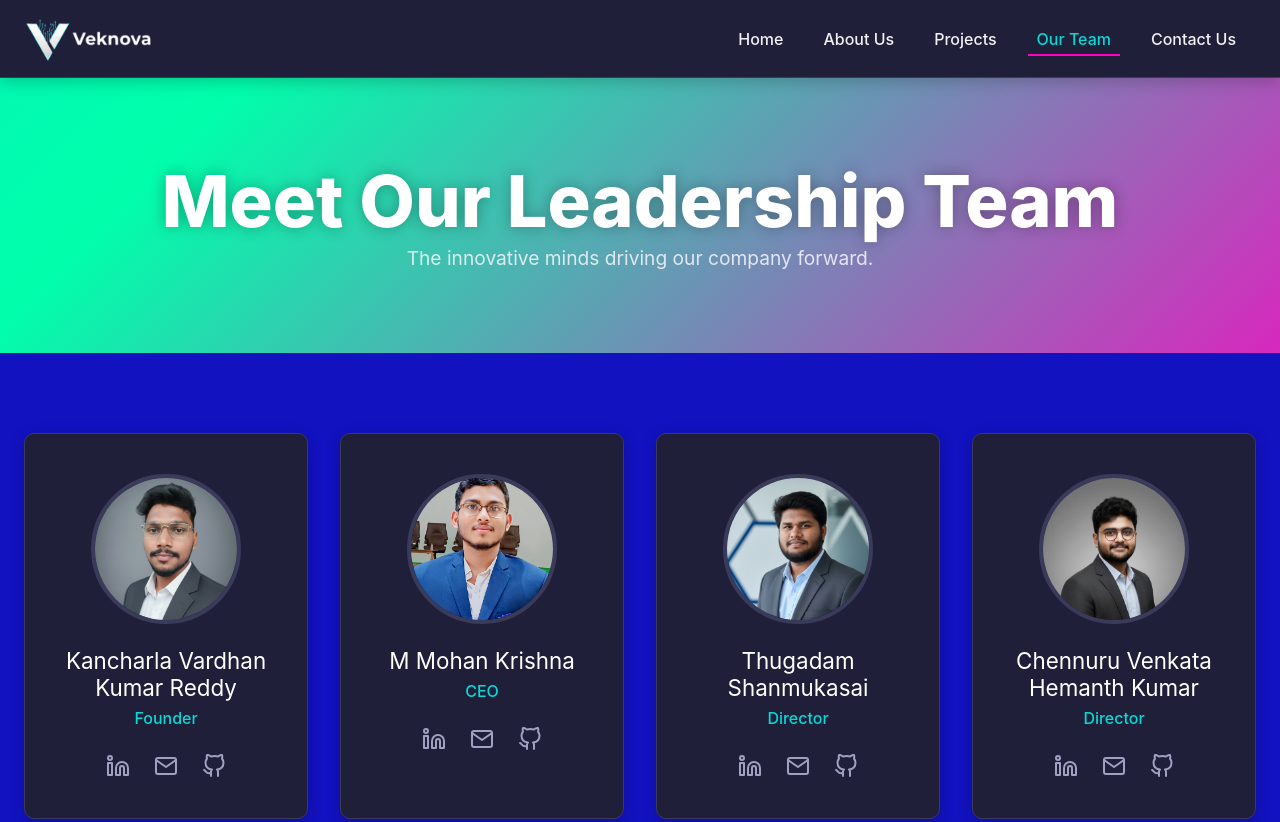
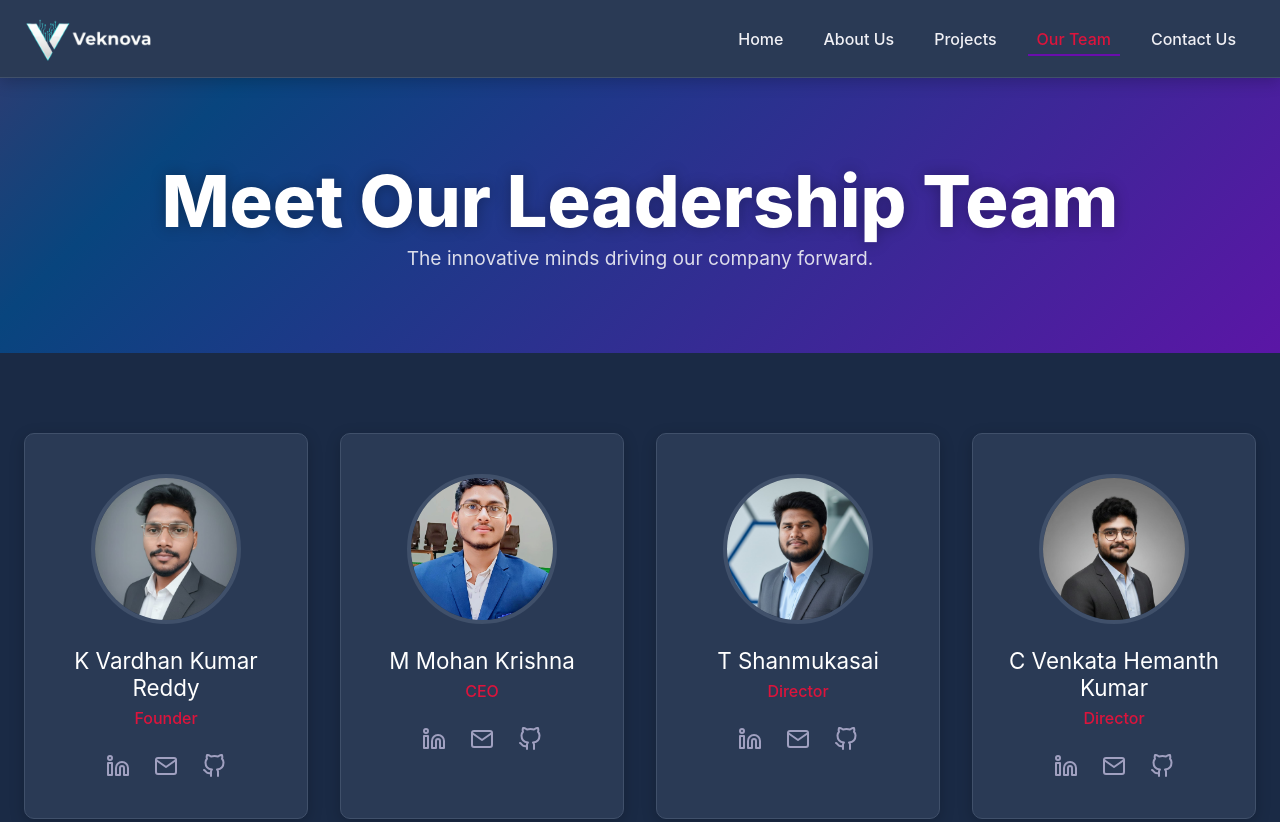
Before and after one commit to Shanmuka986/Veknovaweb, a plain HTML site: page ourteam.html in a window 1280 px wide. Shown: the top 822 px of the page. Drawn offline with nearby package versions, Linux system fonts and the light colour scheme.

Commit message:
color changes

```diff
--- a/css/Projects.css
+++ b/css/Projects.css
@@ -11,17 +11,18 @@
 
 /* 1. Globals & Variables */
 :root {
-    --primary-color: #08d9d6;     /* Bright Teal */
-    --accent-color: #00ffab;      /* Cyber Green */
-    --accent-color-2: #ff00c1;    /* Cyber Magenta */
+    /* NEW: "Solar Flare" Palette */
+    --primary-color: #FEEA00;      /* Cyber Yellow */
+    --accent-color: #FF3131;        /* Fiery Red */
+    --accent-color-2: #7DF9FF;      /* Ice Blue */
 
-    /* Dark Theme Palette */
-    --bg-dark-primary: #1212c1;   /* Main background (very dark blue/purple) */
-    --bg-dark-secondary: #1f1f3a; /* Card background (lighter dark) */
+    /* KEEPING: "Deep Ocean" Palette (Deep Blue) */
+    --bg-dark-primary: #1A2A45;    /* Main background (Deep Space Blue) */
+    --bg-dark-secondary: #2A3A55;  /* Card background (Lighter Blue) */
     --text-headings: #ffffff;
     --text-primary: #f0f0f5;      /* Main light text */
     --text-secondary: #a0a0c0;     /* Lighter text for paragraphs */
-    --border-color: #3a3a5a;
+    --border-color: #40506A;      /* Muted Blue Border */
 
     --shadow-light: 0 4px 15px rgba(0, 0, 0, 0.2);
     --shadow-medium: 0 8px 25px rgba(0, 0, 0, 0.3);
@@ -88,15 +89,15 @@ img { max-width: 100%; display: block; }
 
 /* Breathing Glow Animation */
 @keyframes breathingGlow {
-    0% { box-shadow: 0 4px 15px rgba(0, 255, 171, 0.4); }
-    50% { box-shadow: 0 7px 30px rgba(0, 255, 171, 0.7); }
-    100% { box-shadow: 0 4px 15px rgba(0, 255, 171, 0.4); }
+    0% { box-shadow: 0 4px 15px rgba(255, 49, 49, 0.4); } /* Updated to --accent-color (Red) */
+    50% { box-shadow: 0 7px 30px rgba(255, 49, 49, 0.7); }
+    100% { box-shadow: 0 4px 15px rgba(255, 49, 49, 0.4); }
 }
 
 @keyframes breathingGlowSecondary {
-    0% { box-shadow: 0 4px 15px rgba(8, 217, 214, 0.4); }
-    50% { box-shadow: 0 7px 30px rgba(8, 217, 214, 0.7); }
-    100% { box-shadow: 0 4px 15px rgba(8, 217, 214, 0.4); }
+    0% { box-shadow: 0 4px 15px rgba(254, 234, 0, 0.4); } /* Updated to --primary-color (Yellow) */
+    50% { box-shadow: 0 7px 30px rgba(254, 234, 0, 0.7); }
+    100% { box-shadow: 0 4px 15px rgba(254, 234, 0, 0.4); }
 }
 
 /* 3. Layout & Container */
@@ -169,7 +170,7 @@ img { max-width: 100%; display: block; }
     margin: auto;
     width: 80%;
     height: 2px;
-    background-color: var(--accent-color-2); /* Use magenta */
+    background-color: var(--accent-color-2); /* Use Ice Blue */
     transition: transform 0.3s ease;
     transform: scaleX(0); /* Animate from center */
     transform-origin: center;
@@ -250,19 +251,56 @@ img { max-width: 100%; display: block; }
     padding: 2.5rem;
     text-align: center;
     box-shadow: var(--shadow-light);
-    transition: transform 0.3s ease, box-shadow 0.3s ease, border-color 0.3s ease;
+    transition: transform 0.4s ease, box-shadow 0.4s ease, border-color 0.4s ease;
     height: 100%; /* Make cards in a row equal height */
+    overflow: hidden; /* Important for the image zoom effect */
+    position: relative; /* For pseudo-elements if needed */
 }
 
 .feature-card:hover {
-    transform: translateY(-5px); /* Lift up */
+    transform: translateY(-10px) scale(1.02); /* Lift up and slightly enlarge */
     border-color: var(--primary-color);
-    box-shadow: 0 0 25px rgba(8, 217, 214, 0.5); /* Glowing hover */
+    box-shadow: 0 10px 40px rgba(254, 234, 0, 0.5); /* Glowing hover (Yellow) */
 }
 
 .feature-card h3 {
     color: var(--accent-color);
     margin-bottom: 1rem;
+    transition: color 0.3s ease;
+}
+
+.feature-card:hover h3 {
+    color: var(--primary-color); /* Change heading color on hover */
+}
+
+/* NEW: Styles for project images */
+.feature-card a:first-child { /* Target the link wrapping the image */
+    display: block;
+    margin-bottom: 1.5rem;
+    border-radius: var(--border-radius);
+    overflow: hidden; /* To clip the image corners */
+    box-shadow: var(--shadow-light);
+    transition: box-shadow 0.3s ease, border-color 0.3s ease;
+    border: 2px solid transparent; /* Start with a transparent border */
+}
+
+.feature-card:hover a:first-child {
+    border-color: var(--accent-color);
+    box-shadow: 0 0 25px rgba(255, 49, 49, 0.5); /* Glow with accent color (Red) */
+}
+
+.project-img {
+    width: 100%;
+    height: auto;
+    aspect-ratio: 16 / 9;
+    object-fit: cover;
+    transition: transform 0.4s cubic-bezier(0.25, 0.46, 0.45, 0.94), filter 0.4s ease;
+    filter: saturate(1); /* Normal saturation */
+}
+
+.feature-card:hover .project-img {
+    transform: scale(1.1); /* Zoom in more on hover */
+    filter: saturate(1.5); /* Make colors pop on hover */
 }
 
 /* NEW: Styles for the list inside the tailoring project card */
@@ -286,7 +324,7 @@ img { max-width: 100%; display: block; }
     position: absolute;
     left: 0;
     top: 0;
-    color: var(--accent-color); /* Cyber Green */
+    color: var(--accent-color); /* Fiery Red */
     font-weight: 700;
 }
 
@@ -329,7 +367,7 @@ img { max-width: 100%; display: block; }
 .btn-primary:hover {
     transform: translateY(-3px) scale(1.05);
     animation-play-state: paused;
-    box-shadow: 0 7px 30px rgba(0, 255, 171, 0.7);
+    box-shadow: 0 7px 30px rgba(255, 49, 49, 0.7); /* Red Glow */
 }
 
 .btn-secondary {
@@ -340,7 +378,7 @@ img { max-width: 100%; display: block; }
 .btn-secondary:hover {
     transform: translateY(-3px) scale(1.05);
     animation-play-state: paused;
-    box-shadow: 0 7px 30px rgba(8, 217, 214, 0.7);
+    box-shadow: 0 7px 30px rgba(254, 234, 0, 0.7); /* Yellow Glow */
 }
 
 /* Outline button (if needed on this page) */
@@ -352,7 +390,7 @@ img { max-width: 100%; display: block; }
 .btn-outline:hover {
     background: var(--primary-color);
     color: #000; /* Black text on hover */
-    box-shadow: 0 0 20px rgba(8, 217, 214, 0.7);
+    box-shadow: 0 0 20px rgba(254, 234, 0, 0.7); /* Yellow Glow */
     transform: translateY(-3px);
 }
 
--- a/css/about.css
+++ b/css/about.css
@@ -11,17 +11,18 @@
 
 /* 1. Globals & Variables */
 :root {
-    --primary-color: #08d9d6;     /* Bright Teal */
-    --accent-color: #00ffab;      /* Cyber Green */
-    --accent-color-2: #ff00c1;    /* Cyber Magenta */
+    /* NEW: "Galactic Aurora" Palette for animations */
+    --primary-color: #BF00FF;      /* Electric Purple */
+    --accent-color: #00FFC0;        /* Cosmic Green */
+    --accent-color-2: #FFD700;      /* Celestial Gold */
 
-    /* Dark Theme Palette */
-    --bg-dark-primary: #1212c1;   /* Main background (very dark blue/purple) */
-    --bg-dark-secondary: #1f1f3a; /* Card background (lighter dark) */
+    /* NEW: "Twilight Abyss" Background Theme */
+    --bg-dark-primary: #0A0A1F;    /* Main background (very dark blue) */
+    --bg-dark-secondary: #1F1F35;  /* Card background (slightly lighter dark blue) */
     --text-headings: #ffffff;
     --text-primary: #f0f0f5;      /* Main light text */
     --text-secondary: #a0a0c0;     /* Lighter text for paragraphs */
-    --border-color: #3a3a5a;
+    --border-color: #303050;      /* Muted dark blue border */
 
     --shadow-light: 0 4px 15px rgba(0, 0, 0, 0.2);
     --shadow-medium: 0 8px 25px rgba(0, 0, 0, 0.3);
@@ -155,7 +156,7 @@ img { max-width: 100%; display: block; }
     margin: auto;
     width: 80%;
     height: 2px;
-    background-color: var(--accent-color-2); /* Use magenta */
+    background-color: var(--accent-color-2); /* Use Celestial Gold */
     transition: transform 0.3s ease;
     transform: scaleX(0); /* Animate from center */
     transform-origin: center;
@@ -235,20 +236,36 @@ img { max-width: 100%; display: block; }
     border-radius: var(--border-radius);
     padding: 2.5rem;
     box-shadow: var(--shadow-light);
-    transition: transform 0.3s ease, box-shadow 0.3s ease, border-color 0.3s ease;
+    transition: transform 0.4s ease, box-shadow 0.4s ease, border-color 0.4s ease, background-color 0.4s ease; /* Added background-color for transition */
 }
 
 .about-card:hover {
-    transform: translateY(-5px); /* Lift up */
-    border-color: var(--primary-color);
-    box-shadow: 0 0 25px rgba(8, 217, 214, 0.5); /* Glowing hover */
+    transform: translateY(-8px) scale(1.02); /* NEW: Lift up and slightly enlarge */
+    border-color: var(--primary-color); /* Electric Purple border */
+    box-shadow: 0 0 30px rgba(191, 0, 255, 0.7), inset 0 0 15px rgba(191, 0, 255, 0.3); /* NEW: Glowing hover with inner shadow */
+    background-color: rgba(31, 31, 53, 0.9); /* Slightly lighter background on hover */
 }
 
 .about-card h2 {
-    color: var(--accent-color);
+    color: var(--accent-color); /* Cosmic Green */
     margin-bottom: 1rem;
     font-size: 2rem;
+    transition: color 0.3s ease; /* Added transition */
 }
+
+/* NEW: Added hover state for heading */
+.about-card:hover h2 {
+    color: var(--primary-color); /* Electric Purple on hover */
+}
+
+/* NEW: Added hover state for paragraph text */
+.about-card p {
+    transition: color 0.3s ease;
+}
+.about-card:hover p {
+    color: var(--text-primary); /* Slightly brighter text on hover */
+}
+
 
 /* 6. Footer (Shared) */
 .footer {
--- a/css/contact.css
+++ b/css/contact.css
@@ -11,20 +11,21 @@
 
 /* 1. Globals & Variables */
 :root {
-    --primary-color: #08d9d6;     /* Bright Teal */
-    --accent-color: #00ffab;      /* Cyber Green */
-    --accent-color-2: #ff00c1;    /* Cyber Magenta */
+    /* NEW: "Refined Glow" Palette for animations (professional, subtle) */
+    --primary-color: #4682B4;      /* Steel Blue */
+    --accent-color: #9EB3C2;        /* Cadet Gray */
+    --accent-color-2: #708090;      /* Slate Gray */
 
-    /* Dark Theme Palette */
-    --bg-dark-primary: #1212c1;   /* Main background (very dark blue/purple) */
-    --bg-dark-secondary: #1f1f3a; /* Card background (lighter dark) */
-    --text-headings: #ffffff;
-    --text-primary: #f0f0f5;      /* Main light text */
-    --text-secondary: #a0a0c0;     /* Lighter text for paragraphs */
-    --border-color: #3a3a5a;
+    /* KEEPING: "Deep Midnight" Background Theme */
+    --bg-dark-primary: #0A0A10;    /* Very deep blue-black for main background */
+    --bg-dark-secondary: #1C1C22;  /* Slightly lighter deep gray for card background */
+    --text-headings: #F0F0F0;      /* Soft white for headings */
+    --text-primary: #D0D0D0;      /* Main light text */
+    --text-secondary: #A0A0A0;     /* Muted light text for paragraphs */
+    --border-color: #383840;      /* Dark gray border */
 
-    --shadow-light: 0 4px 15px rgba(0, 0, 0, 0.2);
-    --shadow-medium: 0 8px 25px rgba(0, 0, 0, 0.3);
+    --shadow-light: 0 4px 15px rgba(0, 0, 0, 0.3);
+    --shadow-medium: 0 8px 25px rgba(0, 0, 0, 0.4);
 
     /* Updated font for a more modern feel */
     --font-family: 'Poppins', -apple-system, BlinkMacSystemFont, "Segoe UI", Roboto, "Helvetica Neue", Arial, sans-serif;
@@ -88,15 +89,15 @@ img { max-width: 100%; display: block; }
 
 /* Breathing Glow Animation */
 @keyframes breathingGlow {
-    0% { box-shadow: 0 4px 15px rgba(0, 255, 171, 0.4); }
-    50% { box-shadow: 0 7px 30px rgba(0, 255, 171, 0.7); }
-    100% { box-shadow: 0 4px 15px rgba(0, 255, 171, 0.4); }
+    0% { box-shadow: 0 4px 15px rgba(158, 179, 194, 0.4); } /* Cadet Gray */
+    50% { box-shadow: 0 7px 30px rgba(158, 179, 194, 0.7); }
+    100% { box-shadow: 0 4px 15px rgba(158, 179, 194, 0.4); }
 }
 
 @keyframes breathingGlowSecondary {
-    0% { box-shadow: 0 4px 15px rgba(8, 217, 214, 0.4); }
-    50% { box-shadow: 0 7px 30px rgba(8, 217, 214, 0.7); }
-    100% { box-shadow: 0 4px 15px rgba(8, 217, 214, 0.4); }
+    0% { box-shadow: 0 4px 15px rgba(70, 130, 180, 0.4); } /* Steel Blue */
+    50% { box-shadow: 0 7px 30px rgba(70, 130, 180, 0.7); }
+    100% { box-shadow: 0 4px 15px rgba(70, 130, 180, 0.4); }
 }
 
 /* 3. Layout & Container */
@@ -169,7 +170,7 @@ img { max-width: 100%; display: block; }
     margin: auto;
     width: 80%;
     height: 2px;
-    background-color: var(--accent-color-2); /* Use magenta */
+    background-color: var(--accent-color-2); /* Use Slate Gray */
     transition: transform 0.3s ease;
     transform: scaleX(0); /* Animate from center */
     transform-origin: center;
@@ -248,7 +249,7 @@ img { max-width: 100%; display: block; }
     border: 1px solid var(--border-color);
     border-radius: var(--border-radius);
     box-shadow: var(--shadow-light);
-    transition: transform 0.3s ease, box-shadow 0.3s ease, border-color 0.3s ease;
+    transition: transform 0.4s ease, box-shadow 0.4s ease, border-color 0.4s ease; /* Longer transition */
     display: flex;
     flex-direction: column;
     justify-content: space-between;
@@ -256,9 +257,9 @@ img { max-width: 100%; display: block; }
 }
 
 .contact-card:hover {
-    transform: translateY(-5px); /* Lift up */
-    border-color: var(--primary-color);
-    box-shadow: 0 0 25px rgba(8, 217, 214, 0.5); /* Glowing hover */
+    transform: translateY(-8px) rotateY(3deg); /* Lift up and subtle Y-axis rotation */
+    border-color: var(--accent-color); /* Cadet Gray border */
+    box-shadow: 0 0 30px rgba(158, 179, 194, 0.7); /* Glowing hover with Cadet Gray */
 }
 
 .contact-card-content {
@@ -274,14 +275,27 @@ img { max-width: 100%; display: block; }
 .contact-card-header svg {
     width: 28px;
     height: 28px;
-    stroke: var(--primary-color);
+    stroke: var(--primary-color); /* Steel Blue */
     margin-right: 0.75rem;
     flex-shrink: 0;
+    transition: transform 0.3s ease, stroke 0.3s ease; /* Added transitions for icon */
+}
+
+/* Icon hover animation */
+.contact-card:hover .contact-card-header svg {
+    transform: rotate(5deg) scale(1.1);
+    stroke: var(--accent-color-2); /* Slate Gray on hover */
 }
 
 .contact-card-header h3 {
-    color: var(--accent-color);
+    color: var(--accent-color); /* Cadet Gray */
     margin-bottom: 0; /* Remove margin from h3 inside header */
+    transition: color 0.3s ease; /* Added transition */
+}
+
+/* H3 hover animation */
+.contact-card:hover .contact-card-header h3 {
+    color: var(--primary-color); /* Steel Blue on hover */
 }
 
 .contact-card-content p {
@@ -293,6 +307,12 @@ img { max-width: 100%; display: block; }
     font-weight: 500;
     display: block;
     line-height: 1.5;
+    transition: color 0.3s ease; /* Added transition */
+}
+
+/* Span text hover effect */
+.contact-card:hover .contact-card-content span {
+    color: var(--text-headings); /* Make text brighter on hover */
 }
 
 .contact-card-action {
@@ -302,7 +322,7 @@ img { max-width: 100%; display: block; }
 
 /* 6. Footer (Shared) */
 .footer {
-    background: #0a0a14; /* Even darker for footer */
+    background: #0a0a14; /* Even darker for footer, slightly different from main bg */
     color: var(--text-secondary);
     text-align: center;
     padding: 3rem 0;
@@ -332,37 +352,41 @@ img { max-width: 100%; display: block; }
 
 .btn-primary {
     background-image: linear-gradient(45deg, var(--accent-color) 0%, var(--accent-color-2) 100%);
-    color: #000;
+    color: var(--bg-dark-primary); /* Dark text for contrast against light gradient */
     animation: breathingGlow 3s ease-in-out infinite;
+    box-shadow: var(--shadow-light); /* Ensure initial shadow */
 }
 .btn-primary:hover {
-    transform: translateY(-3px) scale(1.05);
+    transform: translateY(-5px) scale(1.08); /* More pronounced pop */
     animation-play-state: paused;
-    box-shadow: 0 7px 30px rgba(0, 255, 171, 0.7);
+    box-shadow: 0 10px 40px rgba(158, 179, 194, 0.9); /* Stronger glow on hover */
+    color: #000; /* Ensure text is dark on hover */
 }
 
 .btn-secondary {
     background: var(--primary-color);
-    color: #000;
+    color: #fff; /* White text for contrast */
     animation: breathingGlowSecondary 3s ease-in-out infinite;
+    box-shadow: var(--shadow-light); /* Ensure initial shadow */
 }
 .btn-secondary:hover {
-    transform: translateY(-3px) scale(1.05);
+    transform: translateY(-5px) scale(1.08); /* More pronounced pop */
     animation-play-state: paused;
-    box-shadow: 0 7px 30px rgba(8, 217, 214, 0.7);
+    box-shadow: 0 10px 40px rgba(70, 130, 180, 0.9); /* Stronger glow on hover */
+    color: #fff; /* Ensure text is white on hover */
 }
 
 /* New Outline Button */
 .btn-outline {
     background: transparent;
-    border-color: var(--primary-color);
-    color: var(--primary-color);
+    border-color: var(--primary-color); /* Steel Blue */
+    color: var(--primary-color); /* Steel Blue */
 }
 .btn-outline:hover {
-    background: var(--primary-color);
-    color: #000; /* Black text on hover */
-    box-shadow: 0 0 20px rgba(8, 217, 214, 0.7);
-    transform: translateY(-3px);
+    background: var(--primary-color); /* Steel Blue */
+    color: #fff; /* White text on hover for contrast */
+    box-shadow: 0 0 20px rgba(70, 130, 180, 0.7);
+    transform: translateY(-3px) scale(1.05); /* Slightly larger and lift */
 }
 
 .sr-only {
@@ -401,7 +425,9 @@ img { max-width: 100%; display: block; }
     }
 
     /* Make the contact grid 2 columns on desktop */
-    .contact-grid {
-        grid-template-columns: repeat(2, 1fr);
+    @media (min-width: 992px) {
+        .contact-grid {
+            grid-template-columns: repeat(2, 1fr);
+        }
     }
 }
--- a/css/ourteam.css
+++ b/css/ourteam.css
@@ -11,17 +11,18 @@
 
 /* 1. Globals & Variables */
 :root {
-    --primary-color: #08d9d6;     /* Bright Teal */
-    --accent-color: #00ffab;      /* Cyber Green */
-    --accent-color-2: #ff00c1;    /* Cyber Magenta */
+    /* NEW: "Deep Jewel" Palette for animations */
+    --primary-color: #DC143C;      /* Crimson Red */
+    --accent-color: #08457E;        /* Sapphire Blue */
+    --accent-color-2: #6A0DAD;      /* Amethyst Purple */
 
-    /* Dark Theme Palette */
-    --bg-dark-primary: #1212c1;   /* Main background (very dark blue/purple) */
-    --bg-dark-secondary: #1f1f3a; /* Card background (lighter dark) */
+    /* KEEPING: "Deep Ocean" Palette for background */
+    --bg-dark-primary: #1A2A45;    /* Main background (Deep Space Blue) */
+    --bg-dark-secondary: #2A3A55;  /* Card background (Lighter Blue) */
     --text-headings: #ffffff;
     --text-primary: #f0f0f5;      /* Main light text */
     --text-secondary: #a0a0c0;     /* Lighter text for paragraphs */
-    --border-color: #3a3a5a;
+    --border-color: #40506A;      /* Muted Blue Border */
 
     --shadow-light: 0 4px 15px rgba(0, 0, 0, 0.2);
     --shadow-medium: 0 8px 25px rgba(0, 0, 0, 0.3);
@@ -156,7 +157,7 @@ img { max-width: 100%; display: block; }
     margin: auto;
     width: 80%;
     height: 2px;
-    background-color: var(--accent-color-2); /* Use magenta */
+    background-color: var(--accent-color-2); /* Use Amethyst Purple */
     transition: transform 0.3s ease;
     transform: scaleX(0); /* Animate from center */
     transform-origin: center;
@@ -241,9 +242,9 @@ img { max-width: 100%; display: block; }
 }
 
 .team-member-card:hover {
-    transform: translateY(-5px); /* Lift up */
-    border-color: var(--accent-color-2); /* Magenta glow */
-    box-shadow: 0 0 25px rgba(255, 0, 193, 0.5); /* Glowing hover */
+    transform: translateY(-10px) rotate(2deg); /* Lift up and tilt */
+    border-color: var(--accent-color); /* Sapphire Blue border */
+    box-shadow: 0 0 25px rgba(8, 69, 126, 0.6); /* Glowing hover with Sapphire Blue */
 }
 
 .team-member-photo {
@@ -253,25 +254,42 @@ img { max-width: 100%; display: block; }
     object-fit: cover;
     margin: 0 auto 1.5rem auto;
     border: 4px solid var(--border-color);
-    transition: border-color 0.3s ease;
+    box-shadow: 0 0 0 rgba(0,0,0,0); /* Initial no shadow */
+    transition: border-color 0.3s ease, transform 0.3s ease, filter 0.3s ease, box-shadow 0.3s ease; /* Added box-shadow */
 }
 
 .team-member-card:hover .team-member-photo {
-    border-color: var(--accent-color-2); /* Match card glow */
+    border-color: var(--primary-color); /* Crimson Red border */
+    transform: scale(1.1); /* Slightly zoom in photo */
+    filter: brightness(1.1); /* Slightly brighten photo */
+    box-shadow: 0 0 20px rgba(220, 20, 60, 0.7); /* Glow effect on photo */
 }
 
 .team-member-name {
     color: var(--text-headings);
     font-size: 1.4rem;
     margin-bottom: 0.25rem;
+    transition: color 0.3s ease; /* Added transition */
+}
+
+/* Added hover state for name */
+.team-member-card:hover .team-member-name {
+    color: var(--primary-color);
 }
 
 .team-member-title {
-    color: var(--primary-color); /* Teal title */
+    color: var(--primary-color); /* Crimson Red title */
     font-size: 1rem;
     font-weight: 500;
     margin-bottom: 1.5rem;
+    transition: color 0.3s ease; /* Added transition */
 }
+
+/* Added hover state for title */
+.team-member-card:hover .team-member-title {
+    color: var(--accent-color-2); /* Amethyst Purple on hover */
+}
+
 
 .team-member-socials {
     display: flex;
@@ -285,14 +303,15 @@ img { max-width: 100%; display: block; }
 }
 
 .team-member-socials a:hover {
-    color: var(--accent-color); /* Green hover */
-    transform: scale(1.2);
+    color: var(--accent-color-2); /* Amethyst Purple hover */
+    transform: scale(1.4); /* Made icon pop more */
 }
 
 .team-member-socials svg {
     width: 24px;
     height: 24px;
     stroke: currentColor; /* Inherit color from the <a> tag */
+    transition: transform 0.3s ease;
 }
 
 
--- a/ourteam.html
+++ b/ourteam.html
@@ -49,7 +49,7 @@
                     <!-- Team Member 1 -->
                     <div class="team-member-card">
                         <img src="images/Vardhan.jpg" alt="Headshot of Vardhan Kumar Reddy" class="team-member-photo">
-                        <h3 class="team-member-name">Kancharla Vardhan Kumar Reddy</h3>
+                        <h3 class="team-member-name">K Vardhan Kumar Reddy</h3>
                         <p class="team-member-title">Founder</p>
                         <div class="team-member-socials">
                             <a href="https://www.linkedin.com/in/vardhan-kumar-reddy-kancharla?utm_source=share&utm_campaign=share_via&utm_content=profile&utm_medium=android_app" aria-label="LinkedIn Profile">
@@ -83,7 +83,7 @@
                     <!-- Team Member 3 -->
                     <div class="team-member-card">
                         <img src="images/shannu.jpg" alt="Headshot of Thugadam Shanmukasai" class="team-member-photo">
-                        <h3 class="team-member-name">Thugadam Shanmukasai</h3>
+                        <h3 class="team-member-name">T Shanmukasai</h3>
                         <p class="team-member-title">Director</p>
                         <div class="team-member-socials">
                            <a href="https://www.linkedin.com/in/thugadam-shanmukasai-b588182ba?utm_source=share&utm_campaign=share_via&utm_content=profile&utm_medium=android_app" aria-label="LinkedIn Profile">
@@ -100,7 +100,7 @@
                         <!-- Team Member 4 -->
                     <div class="team-member-card">
                         <img src="images/Hemanth.jpg" alt="Headshot of Hemanth Kumar" class="team-member-photo">
-                        <h3 class="team-member-name">Chennuru Venkata Hemanth Kumar</h3>
+                        <h3 class="team-member-name">C Venkata Hemanth Kumar</h3>
                         <p class="team-member-title">Director</p>
                         <div class="team-member-socials">
                            <a href="https://www.linkedin.com/in/venkata-hemanth-kumar-939b68279?utm_source=share&utm_campaign=share_via&utm_content=profile&utm_medium=android_app" aria-label="LinkedIn Profile">
```
Also changed, not shown: Projects.html (+12 -0 lines), images/safe.png (added), 3 other files.
